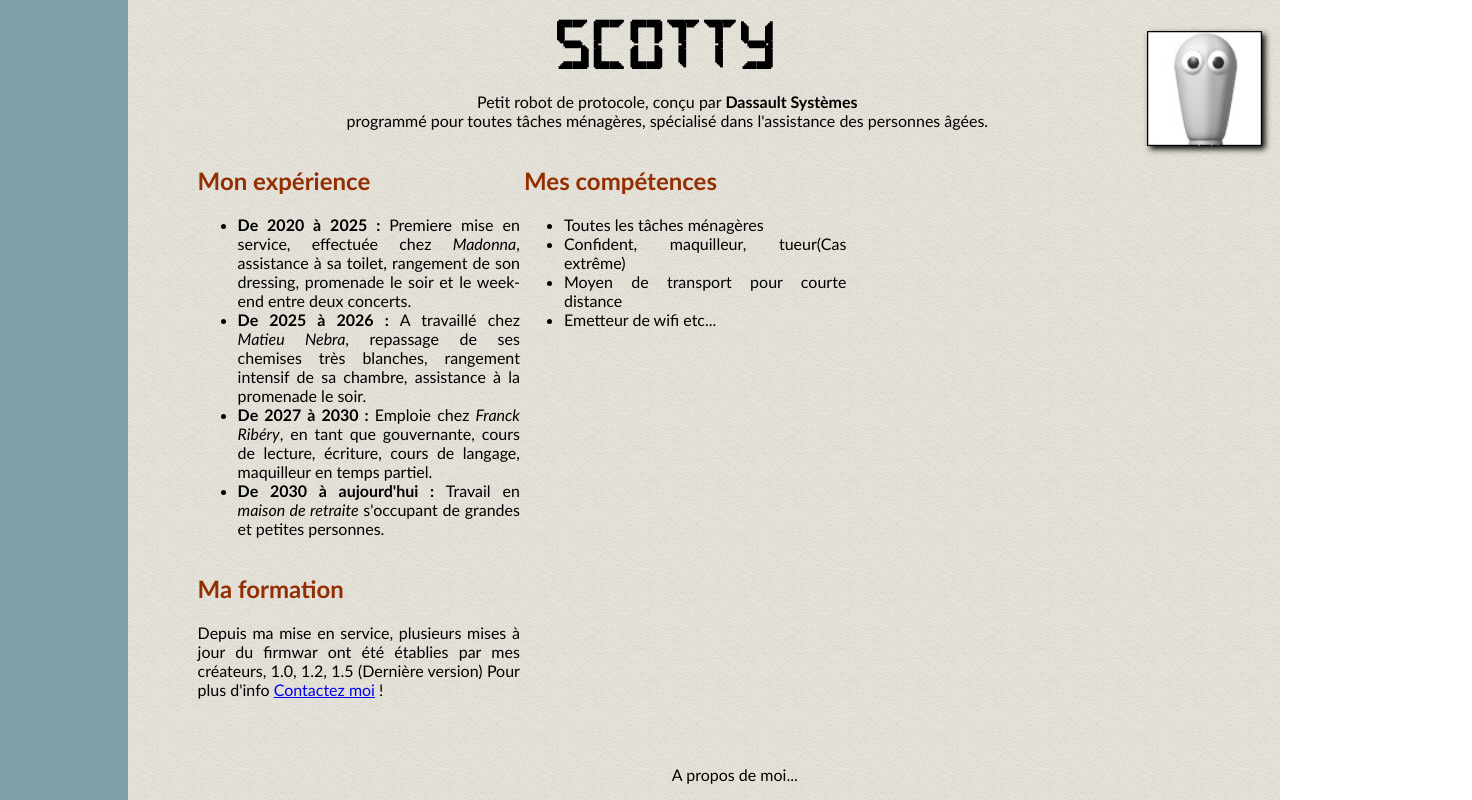
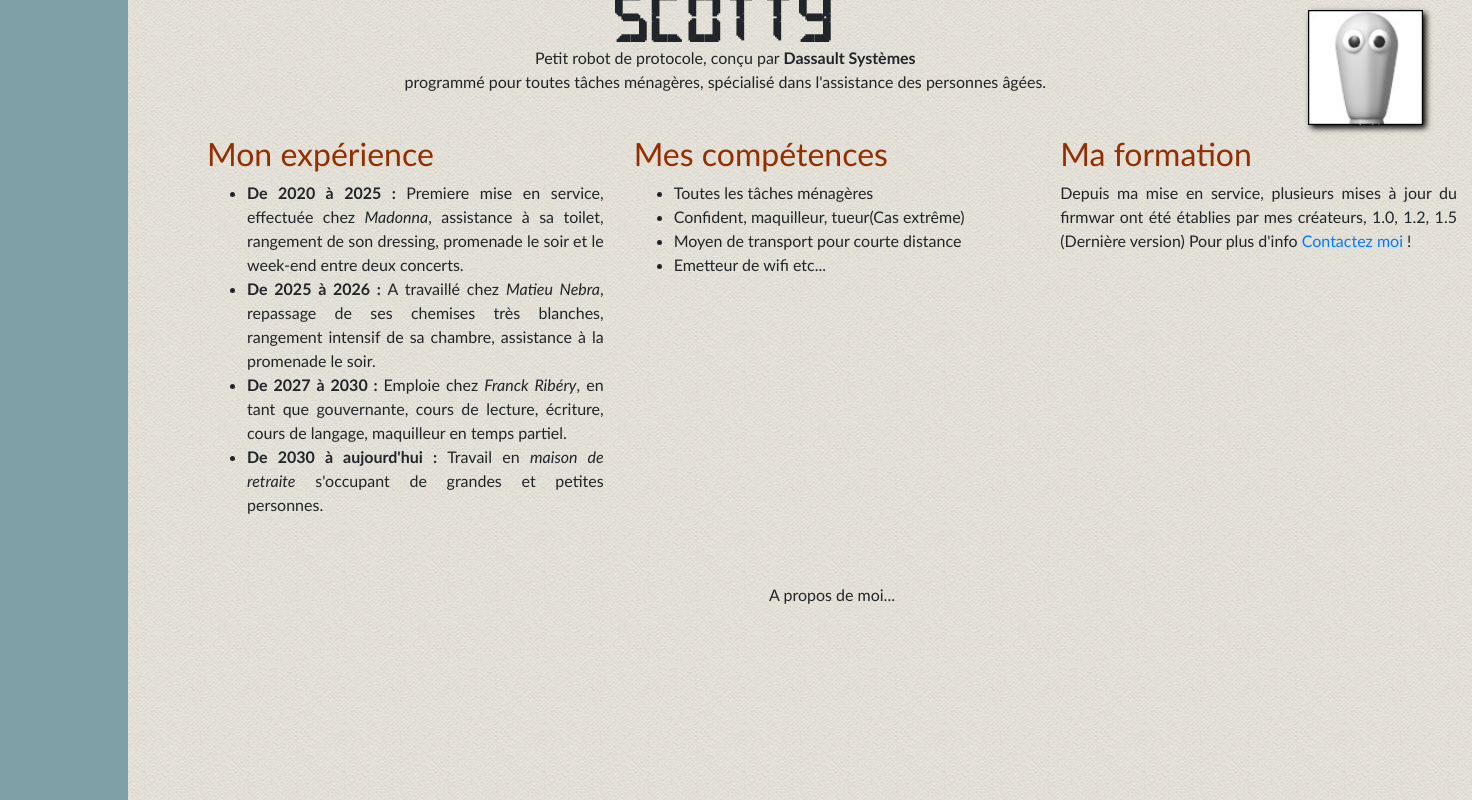
Before and after one commit to engel731/Cv-scotty, a plain HTML site: page index.html in a window 1280 px wide. Shown: the whole page, 1472 px wide, since content can reach past the window. Drawn offline with nearby package versions, Linux system fonts and the light colour scheme.

Commit message:
Integration bootstrap

```diff
--- a/index.html
+++ b/index.html
@@ -2,28 +2,39 @@
 <html>
   <head>
     <meta charset="utf-8" />
+    <!-- Bootstrap core CSS -->
+    <link rel="stylesheet" href="styles/bootstrap.css" />
+
+    <!-- Custom styles for this template -->
+    <link rel="stylesheet" href="styles/index.css">
+
     <!--[if lt IE 9]>
       <script src="http://github.com/aFarkas/html5shiv/blob/master/dist/html5shiv.js"></script>
     <![endif]-->
-    <link rel="stylesheet" href="styles/index.css">
     <title>Cv-Scotty</title>
   </head>
 
   <body>
     <div id="liseret"></div>
 
-    <div id="bloc_page">
-      <header>
-        <a href="images/scottyLarge.jpg" title="Zoom"><img src="images/scotty.jpg" alt="Photo de Scotty" id="scotty" /></a>
-        <h1>Scotty</h1>
-        <p>
-          Petit robot de protocole, conçu par <strong>Dassault Systèmes</strong><br />
-          programmé pour toutes tâches ménagères, spécialisé dans l'assistance des personnes âgées.
-        </p>
+    <div id="bloc_page" class="container-fluid">
+      <header class="row">
+        <div class="col-md-10">
+          <h1>Scotty</h1>
+
+          <p>
+            Petit robot de protocole, conçu par <strong>Dassault Systèmes</strong><br />
+            programmé pour toutes tâches ménagères, spécialisé dans l'assistance des personnes âgées.
+          </p>
+        </div>
+
+        <a href="images/scottyLarge.jpg" title="Zoom" class="col-md-2">
+          <img src="images/scotty.jpg" alt="Photo de Scotty" id="scotty" />
+        </a>
       </header>
 
-      <section>
-        <article>
+      <section class="row">
+        <article class="col-md-4">
           <h2>Mon expérience</h2>
 
           <ul>
@@ -34,7 +45,7 @@
           </ul>
         </article>
 
-        <article>
+        <article class="col-md-4">
           <h2>Mes compétences</h2>
 
           <ul>
@@ -45,7 +56,7 @@
           </ul>
         </article>
 
-        <article>
+        <article class="col-md-4">
           <h2>Ma formation</h2>
 
           <p>
--- a/styles/index.css
+++ b/styles/index.css
@@ -1,7 +1,6 @@
 /* Generated by Font Squirrel (http://www.fontsquirrel.com) on August 14, 2015 */
 
-@font-face
-{
+@font-face {
     font-family: 'advanced_pixel_lcd-7regular';
     src: url('../polices/advanced_pixel_lcd-7-webfont.eot');
     src: url('../polices/advanced_pixel_lcd-7-webfont.eot?#iefix') format('embedded-opentype'),
@@ -14,98 +13,56 @@
 
 /* Elements principaux de la page */
 
-body
-{
+body {
   background: url("../images/fond.png");
   font-family: 'Trebuchet MS', Arial, sans-serif;
 }
 
-#bloc_page
-{
-  padding-left: 15%;
+#bloc_page { margin-left: 15% }
+
+#liseret {
+  position: absolute;
+  left: 0px; top: 0px;
+
+  background-color: rgb(127, 160, 167);
+  width: 10%; height: 100%;
 }
 
-#liseret
-{
-  position: absolute;
-  left: 0px;
-  top: 0px;
-
-  background-color: rgb(127, 160, 167);
-  width: 10%;
-  height: 100%;
-}
-
-@media all and (max-width: 1024px)
-{
-  #bloc_page
-  {
-    padding-left: 0%;
-  }
-
-  #liseret
-  {
-    display: none;
-  }
+@media all and (max-width: 1024px) {
+  #bloc_page { margin-left: 0% }
+  #liseret { display: none }
 }
 
 /* Header */
 
-header
-{
-  text-align: center;
-}
+header { text-align: center }
 
-header h1
-{
+header h1 {
   font-family: 'advanced_pixel_lcd-7regular', Impact, sans-serif;
   font-size: 2em;
   font-weight: bold;
 }
 
-#scotty
-{
+#scotty {
   box-shadow: 3px 3px 6px black;
   margin: 10px;
-  float: right;
   width: 115px;
 
   transition-property: width;
   transition-duration: 1s;
 }
 
-#scotty:hover
-{
-  width: 270px;
-}
+#scotty:hover { width: 270px }
 
 /* Corps */
 
-article
-{
-  width: 30%;
-  text-align: justify;
+article { text-align: justify }
 
-  display: inline-block;
-  vertical-align: top;
-}
+article h2 { color: rgb(146, 46, 0) }
 
-article h2
-{
-  color: rgb(146, 46, 0);
-}
+/* Footer */
 
-@media all and (max-width: 1024px)
-{
-  article
-  {
-    display: block;
-    width: auto;
-  }
-}
-
-footer
-{
+footer {
   margin-top: 50px;
   text-align: center;
 }
```
